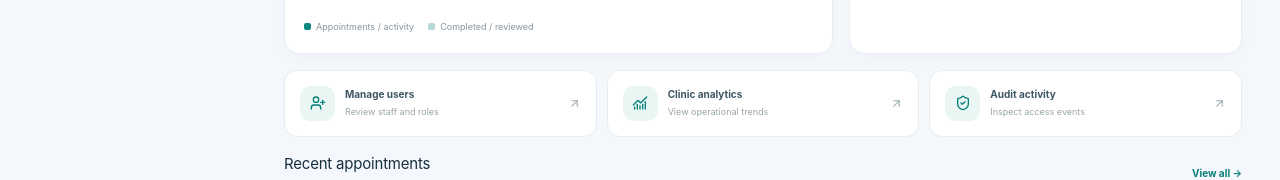
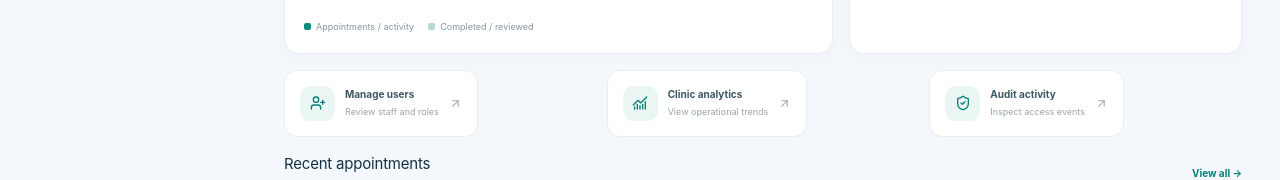
Before and after one commit to TheAshishPandy/SmartDoctor, a Next.js app in the folder web/: page /portal in a window 1280 px wide. Shown: the part 1043-1223 px from the top of the page. Built offline with nearby package versions, Linux system fonts and the light colour scheme.

Commit message:
Make role quick-action tiles draggable and resizable

```diff
--- a/web/app/portal/page.tsx
+++ b/web/app/portal/page.tsx
@@ -165,7 +165,7 @@ export default function RoleDashboardPage() {
               </article>)}
             </div>
             <div className="portal-quick-grid">
-              {(role==="patient"?[[CalendarCheck,"Book an appointment","Request a clinic visit","appointments"],[FileText,"View medical records","Browse your documents","records"],[Pill,"Medication list","Review current medications","records"]]:role==="doctor"?[[Users,"Open patient panel","Review assigned patients","patients"],[CalendarDays,"View schedule","Manage today's appointments","appointments"],[ClipboardList,"Review clinical records","Check pending documentation","records"]]:role==="admin"?[[UserPlus,"Manage users","Review staff and roles","team"],[ChartNoAxesCombined,"Clinic analytics","View operational trends","overview"],[ShieldCheck,"Audit activity","Inspect access events","audit"]]:[[UserPlus,"Register patient","Create a patient intake","patients"],[CalendarDays,"Book appointment","Schedule a clinic visit","appointments"],[ClipboardCheck,"Check-in queue","Review arrivals and waiting list","appointments"]]).map(([Icon,title,desc,target])=><button className="portal-quick" key={String(title)} onClick={()=>setSection(target as Section)}><span className="portal-quick-icon"><Icon size={16}/></span><span><b>{String(title)}</b><small>{String(desc)}</small></span><ArrowUpRight size={13} style={{marginLeft:"auto",color:"#9aabb1"}}/></button>)}
+              {(role==="patient"?[[CalendarCheck,"Book an appointment","Request a clinic visit","appointments"],[FileText,"View medical records","Browse your documents","records"],[Pill,"Medication list","Review current medications","records"]]:role==="doctor"?[[Users,"Open patient panel","Review assigned patients","patients"],[CalendarDays,"View schedule","Manage today's appointments","appointments"],[ClipboardList,"Review clinical records","Check pending documentation","records"]]:role==="admin"?[[UserPlus,"Manage users","Review staff and roles","team"],[ChartNoAxesCombined,"Clinic analytics","View operational trends","overview"],[ShieldCheck,"Audit activity","Inspect access events","audit"]]:[[UserPlus,"Register patient","Create a patient intake","patients"],[CalendarDays,"Book appointment","Schedule a clinic visit","appointments"],[ClipboardCheck,"Check-in queue","Review arrivals and waiting list","appointments"]]).map(([Icon,title,desc,target],i)=>widget("quick-"+i,<button className="portal-quick" onClick={()=>setSection(target as Section)}><span className="portal-quick-icon"><Icon size={16}/></span><span><b>{String(title)}</b><small>{String(desc)}</small></span><ArrowUpRight size={13} style={{marginLeft:"auto",color:"#9aabb1"}}/></button>))}
             </div>
             <div className="portal-section-head"><div><h2>{role==="patient"?"Upcoming appointments":"Recent appointments"}</h2><p>Sample bookings from the synthetic clinic dataset.</p></div><button className="portal-link" onClick={()=>setSection("appointments")}>View all →</button></div>
             <div className="portal-card"><div className="portal-table-wrap"><table className="portal-table"><thead><tr><th>Patient</th><th>Clinician</th><th>Date & time</th><th>Visit type</th><th>Status</th></tr></thead><tbody>{appointments.slice(0,4).map(a=><tr key={a.id}><td><div className="portal-person"><span className="portal-avatar">{a.initials}</span><b>{a.patient}</b></div></td><td>{a.doctor}</td><td>{a.date}</td><td>{a.type}</td><td><Status value={a.status}/></td></tr>)}</tbody></table></div></div>
```
